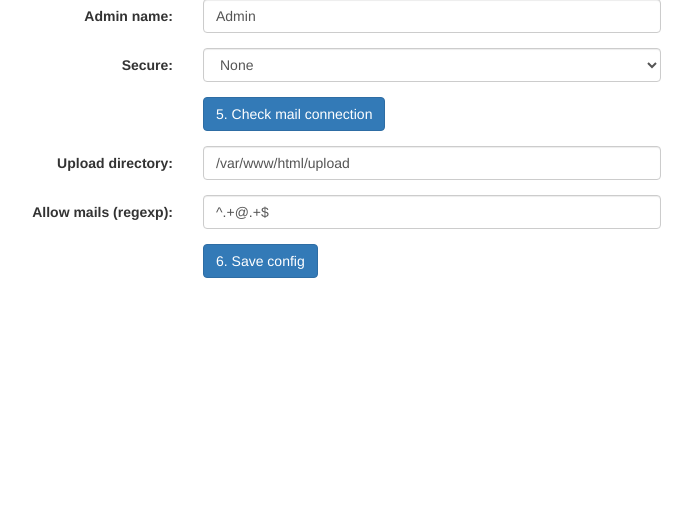
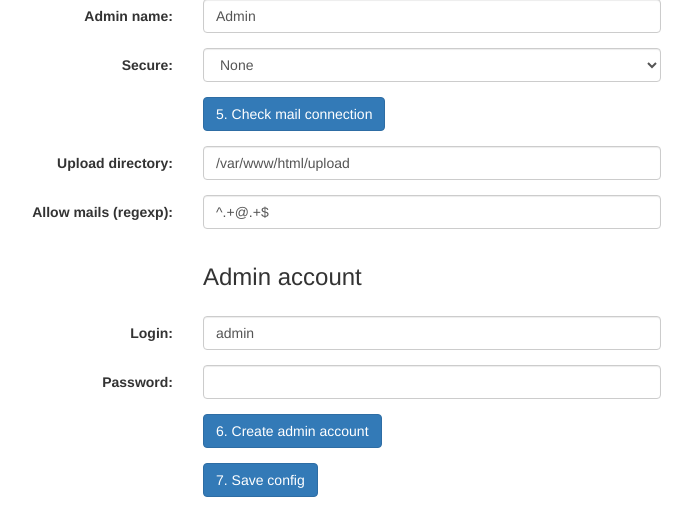
Before and after one commit to pfzim/zxs, a PHP site: page /install.php in a window 1280 px wide. Shown: the part 1048-1560 px from the top of the page, without its empty margins (62-754 px from the left). Before the commit the page ends 1326 px from the top, so only its background shows below. Run offline with PHP 8.4, Linux system fonts and the light colour scheme; some libraries are stand-ins or nearby versions.

Commit message:
Fix install script

```diff
--- a/install.php
+++ b/install.php
@@ -111,14 +111,21 @@ class MySQLDB
 	}
 }
 
+function json_escape($value) //json_escape
+{
+    $escapers = array("\\", "/", "\"", "\n", "\r", "\t", "\x08", "\x0c");
+    $replacements = array("\\\\", "\\/", "\\\"", "\\n", "\\r", "\\t", "\\f", "\\b");
+    $result = str_replace($escapers, $replacements, $value);
+    return $result;
+}
+
 $sql = array(
 <<<'EOT'
 CREATE DATABASE `#DB_NAME#` DEFAULT CHARACTER SET 'utf8'
 EOT
 ,
 <<<'EOT'
-#DB_NAME#
-CREATE TABLE  `#DB_NAME#`.`zxs_files` (
+CREATE TABLE `#DB_NAME#`.`zxs_files` (
   `id` int(10) unsigned NOT NULL AUTO_INCREMENT,
   `uid` int(10) unsigned NOT NULL,
   `pid` int(10) unsigned NOT NULL DEFAULT '0',
@@ -134,7 +141,7 @@ CREATE TABLE  `#DB_NAME#`.`zxs_files` (
 EOT
 ,
 <<<'EOT'
-CREATE TABLE  `#DB_NAME#`.`zxs_link_files` (
+CREATE TABLE `#DB_NAME#`.`zxs_link_files` (
   `lid` int(10) unsigned NOT NULL,
   `fid` int(10) unsigned NOT NULL,
   `pid` int(10) unsigned NOT NULL
@@ -142,7 +149,7 @@ CREATE TABLE  `#DB_NAME#`.`zxs_link_files` (
 EOT
 ,
 <<<'EOT'
-CREATE TABLE  `#DB_NAME#`.`zxs_links` (
+CREATE TABLE `#DB_NAME#`.`zxs_links` (
   `id` int(10) unsigned NOT NULL AUTO_INCREMENT,
   `uid` int(10) unsigned NOT NULL,
   `pin` varchar(4) CHARACTER SET latin1 NOT NULL,
@@ -154,7 +161,7 @@ CREATE TABLE  `#DB_NAME#`.`zxs_links` (
 EOT
 ,
 <<<'EOT'
-CREATE TABLE  `#DB_NAME#`.`zxs_log` (
+CREATE TABLE `#DB_NAME#`.`zxs_log` (
   `id` int(10) unsigned NOT NULL AUTO_INCREMENT,
   `date` datetime NOT NULL,
   `uid` int(10) unsigned NOT NULL DEFAULT '0',
@@ -170,14 +177,15 @@ CREATE TABLE  `#DB_NAME#`.`zxs_log` (
 EOT
 ,
 <<<'EOT'
-CREATE TABLE  `#DB_NAME#`.`zxs_users` (
+CREATE TABLE `#DB_NAME#`.`zxs_users` (
   `id` int(10) unsigned NOT NULL AUTO_INCREMENT,
   `login` varchar(255) NOT NULL,
   `passwd` varchar(255) CHARACTER SET utf8 COLLATE utf8_bin NOT NULL,
   `mail` varchar(1024) CHARACTER SET latin1 NOT NULL,
   `sid` varchar(15) DEFAULT NULL,
   `deleted` int(10) unsigned NOT NULL DEFAULT '0',
-  PRIMARY KEY (`id`)
+  PRIMARY KEY (`id`),
+  UNIQUE (`login`)
 ) ENGINE=InnoDB DEFAULT CHARSET=utf8;
 EOT
 );
@@ -276,6 +284,7 @@ EOT;
 
 					$db = new MySQLDB();
 					$db->connect(@$_POST['host'], @$_POST['user'], @$_POST['pwd']);
+					//$db->put("GRANT USAGE ON mysql.* TO '".@$_POST['dbuser']."'@'%'");
 					$db->put("GRANT ALL PRIVILEGES ON ".@$_POST['db'].".* TO '".@$_POST['dbuser']."'@'%'");
 					$db->put("FLUSH PRIVILEGES");
 
@@ -286,8 +295,6 @@ EOT;
 				{
 					if(empty($_POST['mailhost'])) throw new Exception('MAIL Host value not defined!');
 					if(empty($_POST['mailport'])) throw new Exception('MAIL Port value not defined!');
-					if(empty($_POST['mailuser'])) throw new Exception('MAIL User value not defined!');
-					if(empty($_POST['mailpwd'])) throw new Exception('MAIL Password value not defined!');
 					if(empty($_POST['mailfrom'])) throw new Exception('MAIL From value not defined!');
 					if(empty($_POST['mailfromname'])) throw new Exception('MAIL From Name value not defined!');
 					if(empty($_POST['mailadmin'])) throw new Exception('MAIL Admin value not defined!');
@@ -326,6 +333,21 @@ EOT;
 					throw new Exception("FAILED");
 				}
 				exit;
+				case 'add_user':
+				{
+					if(empty($_POST['host'])) throw new Exception('Host value not defined!');
+					if(empty($_POST['dbuser'])) throw new Exception('Login value not defined!');
+					if(empty($_POST['db'])) throw new Exception('DB value not defined!');
+					if(empty($_POST['adminuser'])) throw new Exception('Login value not defined!');
+					if(empty($_POST['mailadmin'])) throw new Exception('MAIL Admin value not defined!');
+
+					$db = new MySQLDB();
+					$db->connect(@$_POST['host'], @$_POST['dbuser'], @$_POST['dbpwd'], @$_POST['db']);
+					$db->put("INSERT INTO zxs_users (login, passwd, mail, deleted) VALUES ('".@$_POST['adminuser']."', PASSWORD('".@$_POST['adminpwd']."'), '".@$_POST['mailadmin']."', 0)");
+
+					echo '{"result": 0, "status": "OK"}';
+				}
+				exit;
 				case 'save_config':
 				{
 					if(empty($_POST['host'])) throw new Exception('Host value not defined!');
@@ -334,8 +356,6 @@ EOT;
 
 					if(empty($_POST['mailhost'])) throw new Exception('MAIL Host value not defined!');
 					if(empty($_POST['mailport'])) throw new Exception('MAIL Port value not defined!');
-					if(empty($_POST['mailuser'])) throw new Exception('MAIL User value not defined!');
-					if(empty($_POST['mailpwd'])) throw new Exception('MAIL Password value not defined!');
 					if(empty($_POST['mailfrom'])) throw new Exception('MAIL From value not defined!');
 					if(empty($_POST['mailfromname'])) throw new Exception('MAIL From Name value not defined!');
 					if(empty($_POST['mailadmin'])) throw new Exception('MAIL Admin value not defined!');
@@ -371,7 +391,7 @@ EOT;
 		}
 		catch(Exception $e)
 		{
-			echo '{"result": 1, "status": "'.$e->getMessage().'"}';
+			echo '{"result": 1, "status": "'.json_escape($e->getMessage()).'"}';
 			exit;
 		}
 	}
@@ -499,6 +519,16 @@ EOT;
 					'mailhost='+encodeURIComponent(gi('mail_host').value)+'&mailport='+encodeURIComponent(gi('mail_port').value)+'&mailuser='+encodeURIComponent(gi('mail_user').value)+'&mailpwd='+encodeURIComponent(gi('mail_pwd').value)
 					+'&mailsecure='+encodeURIComponent(ms.options[ms.selectedIndex].value)+'&mailfrom='+encodeURIComponent(gi('mail_from').value)+'&mailfromname='+encodeURIComponent(gi('mail_from_name').value)
 					+'&mailadmin='+encodeURIComponent(gi('mail_admin').value)+'&mailadminname='+encodeURIComponent(gi('mail_admin_name').value)
+				);
+			}
+
+			function f_create_admin_account(id)
+			{
+				gi("result_"+id).textContent = 'Loading...';
+				gi("result_"+id).style.display = 'block';
+				f_post(id, 'add_user', 'host='+encodeURIComponent(gi('host').value)+'&dbuser='+encodeURIComponent(gi('db_user').value)+'&dbpwd='+encodeURIComponent(gi('db_pwd').value)
+					+'&db='+encodeURIComponent(gi('db_scheme').value)+'&adminuser='+encodeURIComponent(gi('admin_user').value)+'&adminpwd='+encodeURIComponent(gi('admin_pwd').value)
+					+'&mailadmin='+encodeURIComponent(gi('mail_admin').value)
 				);
 			}
 
@@ -650,7 +680,7 @@ EOT;
 				<div class="col-sm-5">
 					<select id="mail_secure" class="form-control">
 						<option value="" selected="selected">None</option>
-						<option value="tls">STARTLS</option>
+						<option value="tls">TLS</option>
 						<option value="ssl">SSL</option>
 					</select>
 				</div>
@@ -674,7 +704,29 @@ EOT;
 			</div>
 			<div class="form-group">
 				<div class="col-sm-offset-2 col-sm-5">
-					<button type="button" class="btn btn-primary" onclick='f_save_config(6);'>6. Save config</button><div id="result_6" class="alert alert-danger" style="display: none"></div>
+					<h3>Admin account</h3>
+				</div>
+			</div>
+			<div class="form-group">
+				<label for="admin_user" class="control-label col-sm-2">Login:</label>
+				<div class="col-sm-5">
+					<input id="admin_user" class="form-control" type="text" value="admin" />
+				</div>
+			</div>
+			<div class="form-group">
+				<label for="admin_pwd" class="control-label col-sm-2">Password:</label>
+				<div class="col-sm-5">
+					<input id="admin_pwd" class="form-control" type="password" value="" />
+				</div>
+			</div>
+			<div class="form-group">
+				<div class="col-sm-offset-2 col-sm-5">
+					<button type="button" class="btn btn-primary" onclick='f_create_admin_account(6);'>6. Create admin account</button><div id="result_6" class="alert alert-danger" style="display: none"></div>
+				</div>
+			</div>
+			<div class="form-group">
+				<div class="col-sm-offset-2 col-sm-5">
+					<button type="button" class="btn btn-primary" onclick='f_save_config(7);'>7. Save config</button><div id="result_7" class="alert alert-danger" style="display: none"></div>
 				</div>
 			</div>
 		</div>
```
